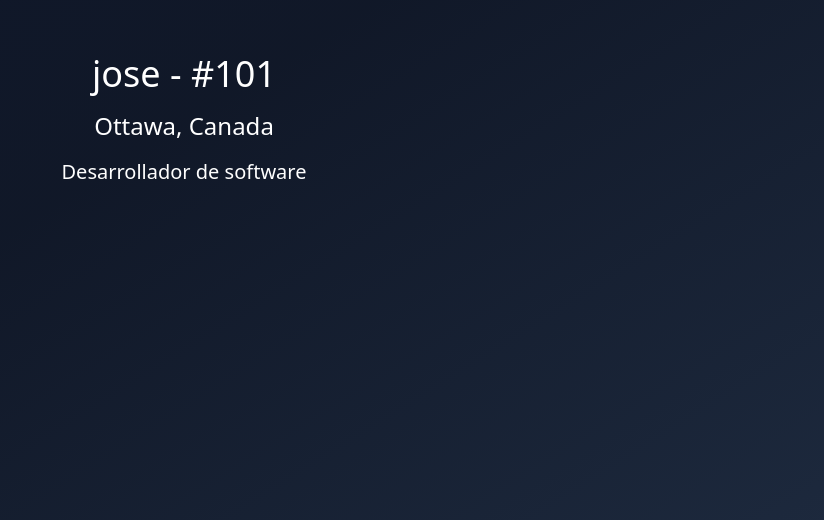
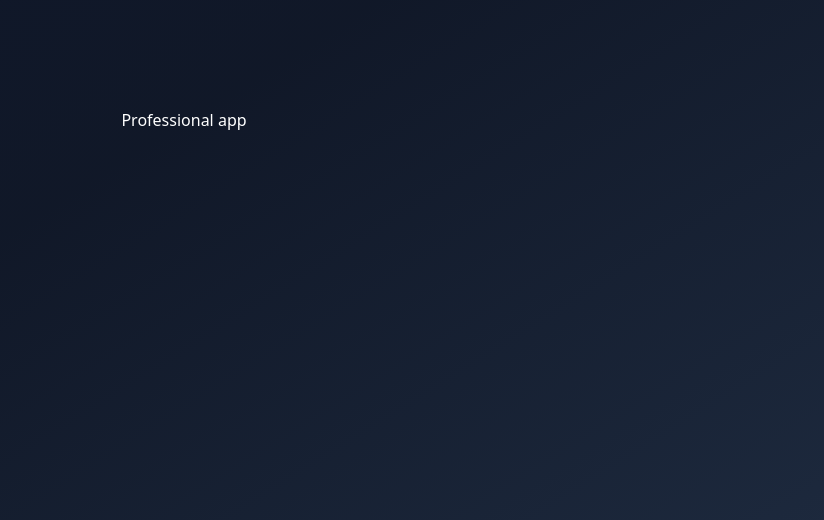
Before and after one commit to jose-angell/react-04-hooks-app, a React (Vite) app: page / in a window 1280 px wide. Shown: the part 280-800 px from the top of the page, without its empty margins (456-1280 px from the left). Built offline with nearby package versions, Linux system fonts and the light colour scheme.

Commit message:
init: configuracion incial para el tema de react router

```diff
--- /dev/null
+++ b/src/09-useContext/ProfessionalApp.tsx
@@ -0,0 +1,9 @@
+import React from 'react'
+
+export const ProfessionalApp = () => {
+  return (
+    <div className='bg-gradient flex flex-col'>
+        <h1 >Professional app</h1>
+    </div>
+  )
+}
--- /dev/null
+++ b/src/09-useContext/pages/about/AboutPages.tsx
@@ -0,0 +1,7 @@
+import React from 'react'
+
+export const AboutPages = () => {
+  return (
+    <div>AboutPages</div>
+  )
+}
--- /dev/null
+++ b/src/09-useContext/pages/aut/LoginPage.tsx
@@ -0,0 +1,7 @@
+import React from 'react'
+
+export const LoginPage = () => {
+  return (
+    <div>LoginPage</div>
+  )
+}
--- /dev/null
+++ b/src/09-useContext/pages/profile/ProfilePage.tsx
@@ -0,0 +1,7 @@
+import React from 'react'
+
+export const ProfilePage = () => {
+  return (
+    <div>ProfilePage</div>
+  )
+}
--- a/src/main.tsx
+++ b/src/main.tsx
@@ -2,8 +2,9 @@
 import { createRoot } from 'react-dom/client'
 import './index.css'
 import { Toaster } from 'sonner'
-import { ClientInformation } from './08-use-suspense/ClientInformation'
-import { getUserAction } from './08-use-suspense/api/get.user.action'
+import { ProfessionalApp } from './09-useContext/ProfessionalApp'
+// import { ClientInformation } from './08-use-suspense/ClientInformation'
+// import { getUserAction } from './08-use-suspense/api/get.user.action'
 // import { InstagromApp } from './07-useOptimistic/InstagromApp'
 // import { MemoCounter } from './06-memos/MemoCounter'
 // import { MemoHook } from './06-memos/MemoHook'
@@ -48,11 +49,12 @@
     {/* <MemoHook/> */}
     {/* <MemoCounter/> */}
     {/* <InstagromApp/> */}
-    <Suspense fallback={
+    {/* <Suspense fallback={
       <h1 className='bg-gradient flex flex-col'>
       <h1 className='text-2xl'>Cargando</h1>
     </h1>}>
       <ClientInformation getUser={getUserAction(101)}/>
-    </Suspense>
+    </Suspense> */}
+    <ProfessionalApp/>
   </StrictMode>,
 )
```
